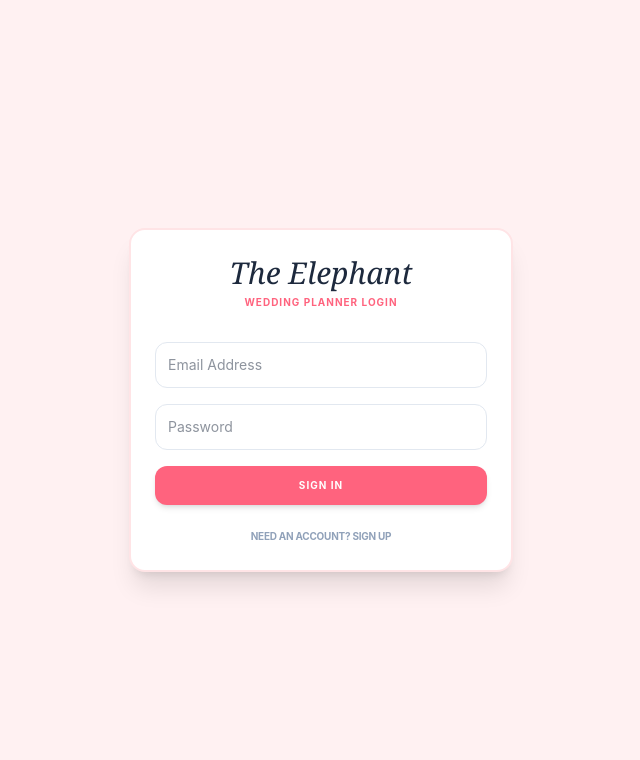
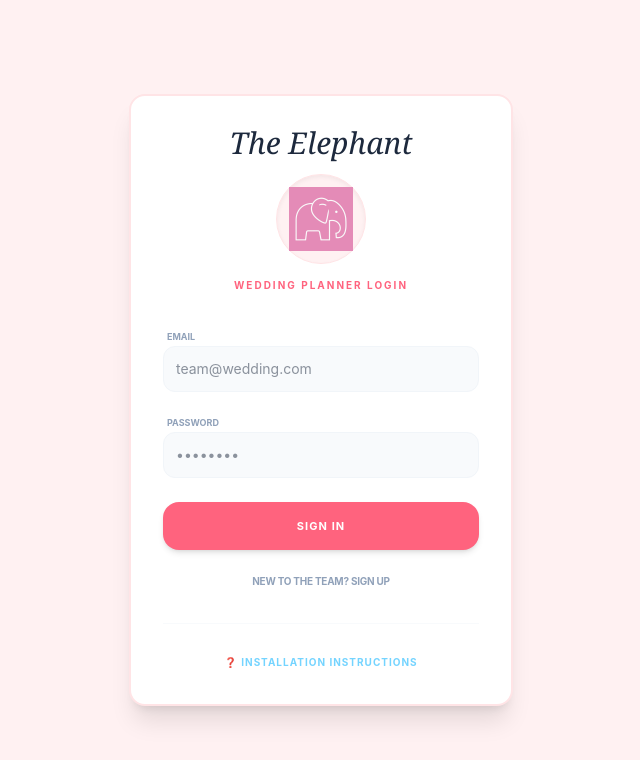
Before and after one commit to growlocalcreative-grow/wedding-pwa, a Next.js app: page /login in a window 1280 px wide. Shown: the top 760 px of the page, without its empty margins (319-959 px from the left). Built offline with nearby package versions, Linux system fonts and the light colour scheme; no server answers.

Commit message:
Updated log in

```diff
--- a/app/login/page.tsx
+++ b/app/login/page.tsx
@@ -3,6 +3,7 @@
 import { useState } from 'react';
 import { supabase } from '@/lib/supabase';
 import { useRouter } from 'next/navigation';
+import Link from 'next/link';
 
 export default function LoginPage() {
   const [email, setEmail] = useState('');
@@ -13,32 +14,82 @@ export default function LoginPage() {
   const handleAuth = async (e: React.FormEvent) => {
     e.preventDefault();
     const { error } = isSignUp
-      ? await supabase.auth.signUp({ email, password })
+      ? await supabase.auth.signUp({
+          email,
+          password,
+          options: {
+            data: {
+              full_name: email.split('@')[0], // Temporary name until they update it
+            }
+          }
+        })
       : await supabase.auth.signInWithPassword({ email, password });
 
     if (error) alert(error.message);
-    else router.push('/'); // Send to dashboard after login
+    else router.push('/');
   };
 
   return (
     <main className="min-h-screen bg-rose-50 flex items-center justify-center p-6 font-sans text-slate-800">
-      <div className="card-wedding w-full max-w-sm shadow-xl bg-white border-2 border-rose-100">
-        <div className="text-center mb-8">
-          <h1 className="text-3xl font-serif italic text-slate-800 leading-tight">The Elephant</h1>
-          <p className="text-[10px] text-rose-400 font-bold uppercase tracking-widest mt-1">Wedding Planner Login</p>
+      <div className="card-wedding w-full max-w-sm shadow-xl bg-white border-2 border-rose-100 p-8 animate-in fade-in zoom-in duration-500">
+
+        {/* HEADER WITH ICON */}
+        <div className="text-center mb-8 flex flex-col items-center">
+          <h1 className="text-3xl font-serif italic text-slate-800 leading-none">The Elephant</h1>
+
+          {/* THE NEW PINK ELEPHANT ICON */}
+          <div className="my-4 p-3 bg-rose-50 rounded-full border border-rose-100 shadow-inner">
+            <img
+              src="/icon.png"
+              alt="The Wedding Elephant"
+              className="w-16 h-16 object-contain"
+              /* Fallback if icon.png isn't found */
+              onError={(e) => { (e.target as HTMLImageElement).src = 'https://cdn-icons-png.flaticon.com/512/3135/3135715.png' }}
+            />
+          </div>
+
+          <p className="text-[10px] text-rose-400 font-bold uppercase tracking-[0.2em] leading-none">Wedding Planner Login</p>
         </div>
 
         <form onSubmit={handleAuth} className="space-y-4">
-          <input type="email" placeholder="Email Address" className="w-full p-3 rounded-xl border border-slate-200 text-sm outline-none focus:ring-1 focus:ring-rose-300" value={email} onChange={(e) => setEmail(e.target.value)} required />
-          <input type="password" placeholder="Password" className="w-full p-3 rounded-xl border border-slate-200 text-sm outline-none focus:ring-1 focus:ring-rose-300" value={password} onChange={(e) => setPassword(e.target.value)} required />
-          <button type="submit" className="w-full bg-rose-400 text-white font-bold py-3 rounded-xl shadow-md uppercase text-[10px] tracking-widest hover:bg-rose-500 transition-all">
-            {isSignUp ? 'Create Account' : 'Sign In'}
+          <div className="space-y-1">
+            <label className="text-[9px] font-bold uppercase text-slate-400 ml-1">Email</label>
+            <input
+              type="email"
+              placeholder="team@wedding.com"
+              className="w-full p-3 rounded-xl border border-slate-100 bg-slate-50 text-sm outline-none focus:ring-2 focus:ring-rose-200 transition-all"
+              value={email}
+              onChange={(e) => setEmail(e.target.value)}
+              required
+            />
+          </div>
+          <div className="space-y-1">
+            <label className="text-[9px] font-bold uppercase text-slate-400 ml-1">Password</label>
+            <input
+              type="password"
+              placeholder="••••••••"
+              className="w-full p-3 rounded-xl border border-slate-100 bg-slate-50 text-sm outline-none focus:ring-2 focus:ring-rose-200 transition-all"
+              value={password}
+              onChange={(e) => setPassword(e.target.value)}
+              required
+            />
+          </div>
+
+          <button type="submit" className="w-full bg-rose-400 text-white font-bold py-4 rounded-2xl shadow-md uppercase text-[11px] tracking-widest hover:bg-rose-500 active:scale-95 transition-all mt-2">
+            {isSignUp ? 'Create My Account' : 'Sign In'}
           </button>
         </form>
 
         <button onClick={() => setIsSignUp(!isSignUp)} className="w-full mt-6 text-[10px] text-slate-400 uppercase font-bold tracking-tight hover:text-rose-400 transition-colors">
-          {isSignUp ? 'Already have an account? Sign In' : 'Need an account? Sign Up'}
+          {isSignUp ? 'Already have an account? Sign In' : 'New to the team? Sign Up'}
         </button>
+
+        {/* HELP LINK */}
+        <div className="mt-8 pt-6 border-t border-slate-50 text-center">
+          <Link href="/help" className="text-[10px] font-bold text-sky-300 uppercase tracking-widest hover:text-sky-500 transition-colors">
+            ❓ Installation Instructions
+          </Link>
+        </div>
       </div>
     </main>
   );
```
